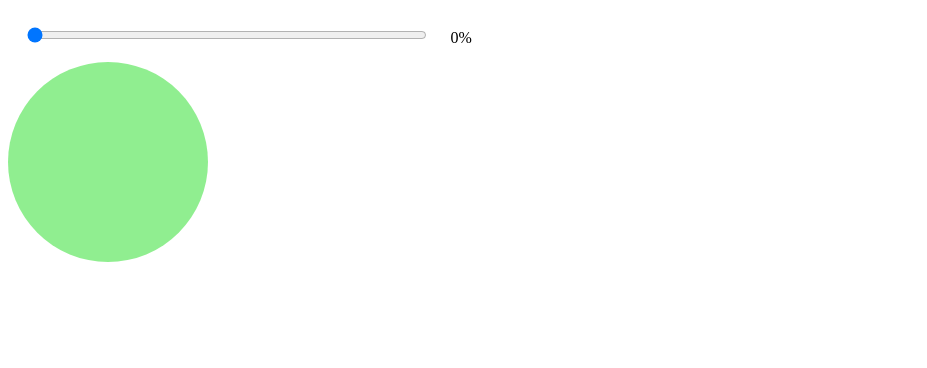
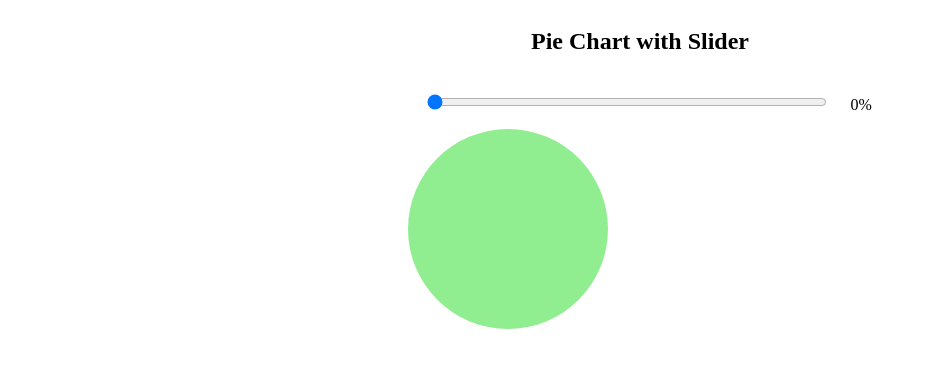
Before and after one commit to ayushrastogi689/Pie, a plain HTML site: page Piechart/index.html in a window 1280 px wide. Shown: the whole page, without its empty margins (0-927 px from the left). Drawn offline with Linux system fonts and the light colour scheme.

Commit message:
Added Title of Project and moved content at center.

```diff
--- a/Piechart/index.html
+++ b/Piechart/index.html
@@ -7,10 +7,15 @@
     <link rel="stylesheet" href="style.css" />
   </head>
   <body>
-    <div>
-      <input type="range" id="inputHandler" value="0" />
-      <span id="percentageDisplay">0%</span>
-      <div class="piechart" style="--percentage: 0%"></div>
+    <div class="container">
+      <div>
+        <h2>Pie Chart with Slider</h2>
+      </div>
+      <div>
+        <input type="range" id="inputHandler" value="0" />
+        <span id="percentageDisplay">0%</span>
+        <div class="piechart" style="--percentage: 0%"></div>
+      </div>
     </div>
     <script src="./app.js"></script>
   </body>
--- a/Piechart/style.css
+++ b/Piechart/style.css
@@ -1,3 +1,10 @@
+.container {
+  display: flex;
+  flex-direction: column;
+  align-items: center;
+  justify-content: center;
+}
+
 input {
   font-size: 1.2rem;
   margin: 1.2rem;
```
